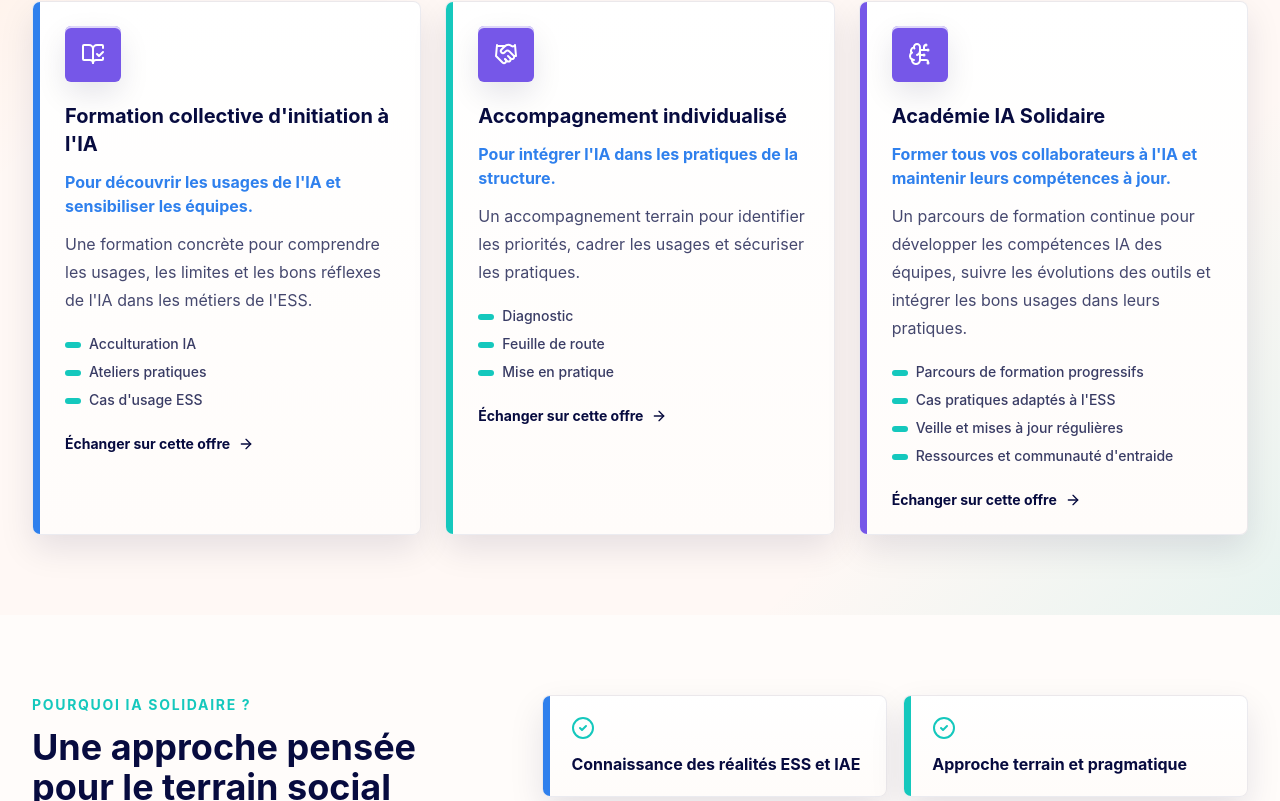
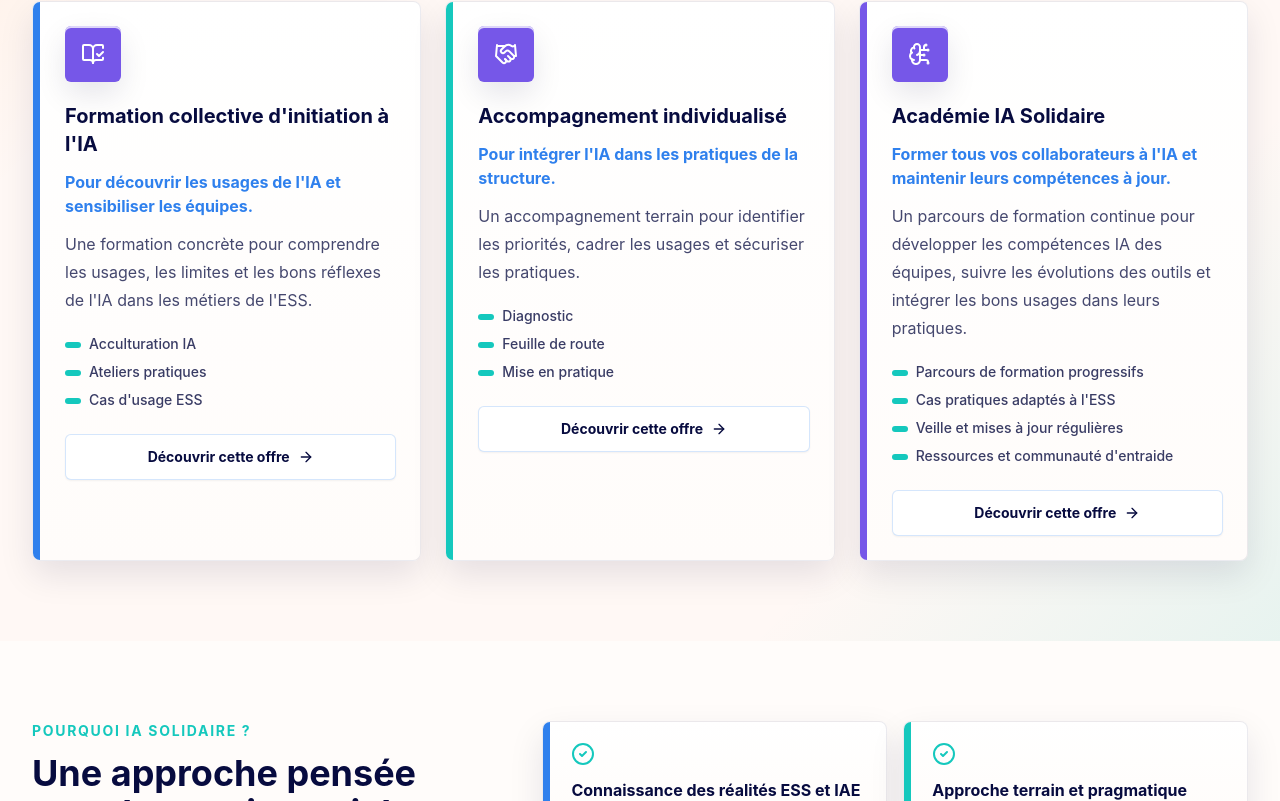
Before and after one commit to johanguerin19-prog/ia-solidaire, a Next.js app: page / in a window 1280 px wide. Shown: the part 2732-3533 px from the top of the page. Built offline with nearby package versions, Linux system fonts and the light colour scheme.

Commit message:
Turn service card CTA into button

```diff
--- a/components/service-card.tsx
+++ b/components/service-card.tsx
@@ -33,9 +33,9 @@ export function ServiceCard({
       </ul>
       <Link
         href="/contact"
-        className="mt-6 inline-flex items-center gap-2 text-sm font-bold text-ink hover:text-primary"
+        className="mt-6 inline-flex min-h-11 items-center justify-center gap-2 rounded-md border border-primary/20 bg-white px-4 py-3 text-sm font-bold text-ink shadow-sm transition hover:-translate-y-0.5 hover:border-secondary hover:bg-cream"
       >
-        Échanger sur cette offre
+        Découvrir cette offre
         <ArrowRight aria-hidden="true" className="h-4 w-4" />
       </Link>
     </article>
```
